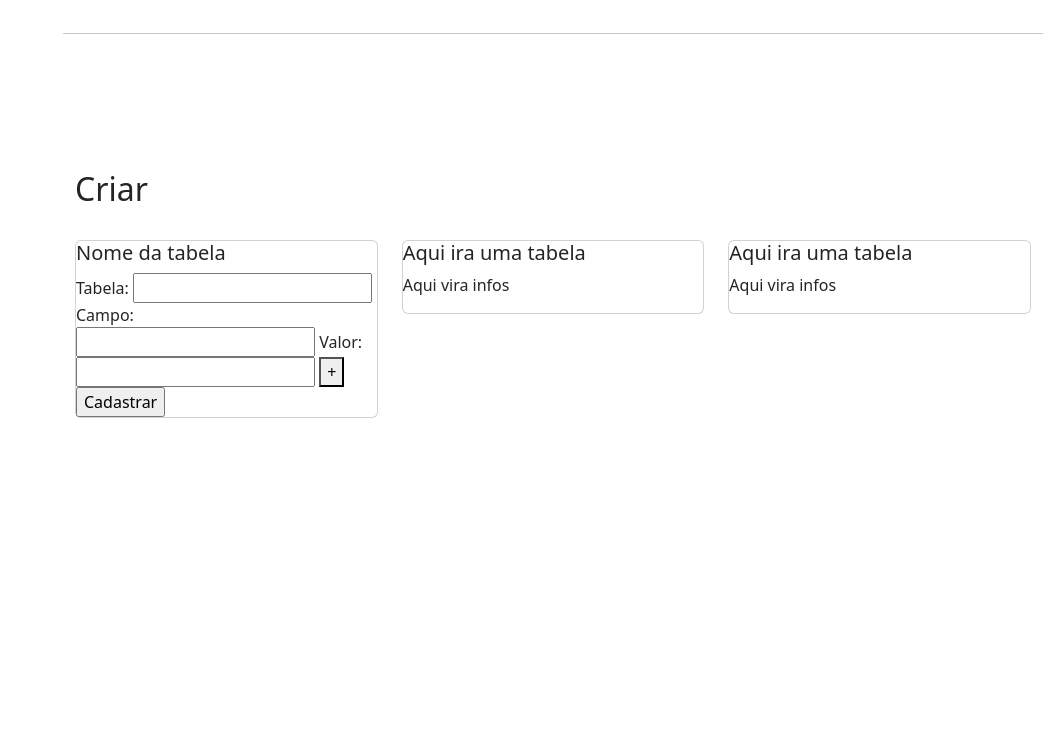
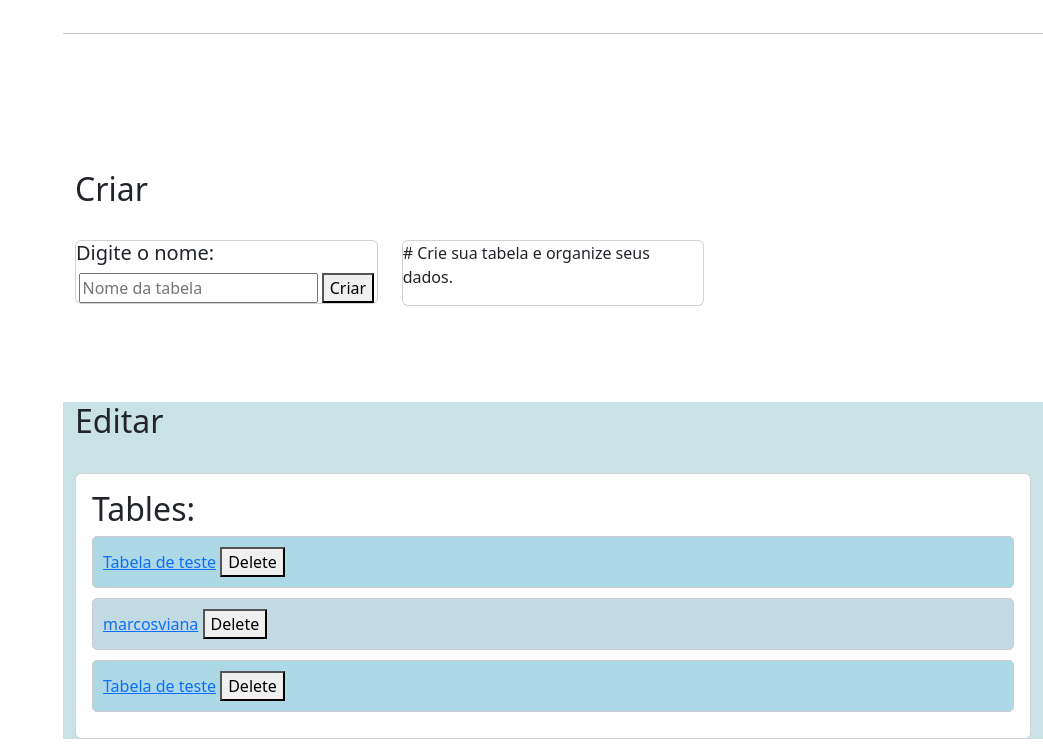
Before and after one commit to gabsdnker/dynamic.window, a Flask app: page / in a window 1280 px wide. Shown: the part 807-1562 px from the top of the page, without its empty margins (237-1280 px from the left). Before the commit the page ends 1225 px from the top, so only its background shows below. Run offline with Flask 3, Linux system fonts and the light colour scheme; some libraries are stand-ins or nearby versions.

Commit message:
criando rotas e atualizacoes

```diff
--- a/app.py
+++ b/app.py
@@ -1,70 +1,83 @@
-from flask import Flask, render_template, request, redirect
+from flask import Flask, render_template, request, redirect, url_for
 from flask_sqlalchemy import SQLAlchemy
-from builtins import getattr
 
 app = Flask(__name__)
 app.config['SQLALCHEMY_DATABASE_URI'] = 'sqlite:///mydb.db'
 db = SQLAlchemy(app)
 
-class GenericTable(db.Model):
-    __tablename__ = 'generic_table'
+
+class Table(db.Model):
     id = db.Column(db.Integer, primary_key=True)
+    name = db.Column(db.String(50))
+    columns = db.relationship('Column', backref='table', cascade='all, delete-orphan')
 
-    def __init__(self, **kwargs):
-        for column, value in kwargs.items():
-            setattr(self, column, value)
+    def __repr__(self):
+        return f"<Table {self.name}>"
+
+
+class Column(db.Model):
+    id = db.Column(db.Integer, primary_key=True)
+    name = db.Column(db.String(50))
+    table_id = db.Column(db.Integer, db.ForeignKey('table.id'))
+
+    def __repr__(self):
+        return f"<Column {self.name}>"
+
 
 @app.route('/')
 def index():
-    dados = db.session.query(GenericTable).all()
-    return render_template('index.html', listagem=dados)
+    tables = Table.query.all()
+    return render_template('index.html', tables=tables)
 
-# CREATE - Criação de um novo registro
-@app.route('/cadastrar', methods=['POST'])
-def cadastrar():
-    nome_tabela = request.form['tabela']
-    campos = request.form.getlist('campo')
-    valores = request.form.getlist('valor')
 
-    # Cria um novo registro na tabela especificada
-    nova_tabela = type(nome_tabela, (GenericTable,), {})
-    novo_registro = nova_tabela(**dict(zip(campos, valores)))
-    db.session.add(novo_registro)
+@app.route('/create_table', methods=['GET', 'POST'])
+def create_table():
+    if request.method == 'POST':
+        name = request.form['name']
+        table = Table(name=name)
+        db.session.add(table)
+        db.session.commit()
+        return redirect(url_for('index'))
+    return render_template('create_table.html')
+
+
+@app.route('/edit_table/<int:table_id>', methods=['GET', 'POST'])
+def edit_table(table_id):
+    table = Table.query.get_or_404(table_id)
+    if request.method == 'POST':
+        table.name = request.form['name']
+        db.session.commit()
+        return redirect(url_for('index'))
+    return render_template('edit_table.html', table=table)
+
+
+@app.route('/delete_table/<int:table_id>', methods=['POST'])
+def delete_table(table_id):
+    table = Table.query.get_or_404(table_id)
+    db.session.delete(table)
     db.session.commit()
+    return redirect(url_for('index'))
 
-    return redirect("/")
 
-# READ - Obtenção dos dados de todos os registros
-@app.route('/ler')
-def ler():
-    dados = db.session.query(GenericTable).all()
-    return render_template('index.html', listagem=dados)
+@app.route('/add_column/<int:table_id>', methods=['GET', 'POST'])
+def add_column(table_id):
+    table = Table.query.get_or_404(table_id)
+    if request.method == 'POST':
+        name = request.form['name']
+        column = Column(name=name, table=table)
+        db.session.add(column)
+        db.session.commit()
+        return redirect(url_for('edit_table', table_id=table_id))
+    return render_template('add_column.html', table=table)
 
-# UPDATE - Atualização de dados de um registro
-@app.route('/atualizar/<int:id>', methods=['POST'])
-def atualizar(id):
-    registro = db.session.query(GenericTable).get(id)
 
-    # Atualiza os campos do registro
-    for campo in request.form:
-        setattr(registro, campo, request.form[campo])
+@app.route('/delete_column/<int:column_id>', methods=['POST'])
+def delete_column(column_id):
+    column = Column.query.get_or_404(column_id)
+    table_id = column.table.id
+    db.session.delete(column)
     db.session.commit()
-    return redirect("/")
-
-# DELETE - Exclusão de um registro
-@app.route('/excluir/<int:id>')
-def excluir(id):
-    registro = db.session.query(GenericTable).get(id)
-    db.session.delete(registro)
-    db.session.commit()
-    return redirect("/")
-
-@app.route('/tabelas')
-def tabelas():
-    tabelas = db.session.execute("SELECT name FROM sqlite_master WHERE type='table'").fetchall()
-    tabelas = [tabela[0] for tabela in tabelas]
-    return render_template('/', tabelas=tabelas)
-
+    return redirect(url_for('edit_table', table_id=table_id))
 
 with app.app_context():
     db.create_all()
--- a/static/script.js
+++ b/static/script.js
@@ -29,8 +29,25 @@ function addField() {
         <label for="campo">Field Name:</label>
         <input type="text" name="campo[]" required>
         <label for="valor">Field Value:</label>
-        <input type="text" name="valor[]" required>
-        <br>
-    `;
+        <input type="text" name="valor[]" required><br>`;
     document.querySelector("form").appendChild(fieldContainer);
 }
+
+function adicionarCampo() {
+    var campoInput = document.createElement('input');
+    campoInput.type = 'text';
+    campoInput.name = 'campo[]';
+    campoInput.required = true;
+
+    var valorInput = document.createElement('input');
+    valorInput.type = 'text';
+    valorInput.name = 'valor[]';
+    valorInput.required = true;
+
+    var br = document.createElement('br');
+
+    var form = document.getElementsByTagName('form')[0];
+    form.insertBefore(campoInput, form.lastElementChild);
+    form.insertBefore(valorInput, form.lastElementChild);
+    form.insertBefore(br, form.lastElementChild);
+}
--- a/static/style.css
+++ b/static/style.css
@@ -72,3 +72,39 @@ section#inicio {
     font-size: 3rem;
     padding-right: 0%;
     }
+
+
+    table {
+        border-collapse: collapse;
+        width: 100%;
+      }
+
+      th, td {
+        text-align: left;
+        padding: 8px;
+      }
+
+      th {
+        background-color: #f2f2f2;
+      }
+
+      tr:nth-child(even) {
+        background-color: #f2f2f2;
+      }
+#Editar{
+    background-color: #c9e2e6;
+}
+.table-item {
+    margin-bottom: 10px;
+    padding: 10px;
+    border: 1px solid #ccc;
+    border-radius: 5px;
+}
+
+.color1 {
+    background-color: lightblue;
+}
+
+.color2 {
+    background-color: rgb(194, 219, 227);
+}
--- a/templates/index.html
+++ b/templates/index.html
@@ -67,55 +67,57 @@
             <!-- section tables -->
             <section id="criar" class="mt-5">
                 <div class="container pb-5 pt-5" >
-
                     <h2 class="pb-4">Criar</h2>
-
                     <div class="row row-cols-1 row-cols-md-3 g-4">
                         <div class="col">
                             <div class="card">
-                                        <h5 class="card-title">Nome da tabela</h5>
+                                <h5 class="card-title">Digite o nome:</h5>
+
                                 <div class="d-flex justify-content-center">
-                                            <form action="/cadastrar" method="post">
-                                                <label class="campos-aside" for="tabela">Tabela:</label>
-                                                <input class="campos-aside" type="text" name="tabela" id="tabela">
-                                                <label class="campos-aside" for="campo">Campo:</label>
-                                                <input class="campos-aside" type="text" name="campo" id="campo">
-                                                <label class="campos-aside" for="valor">Valor:</label>
-                                                <input class="campos-aside" type="text" name="valor" id="valor">
-                                                <button class="campos-aside" type="button" onclick="addCampo()">+</button>
-                                                <input class="campos-aside" type="submit" value="Cadastrar">
+                                    <form action="{{ url_for('create_table') }}" method="POST">
+                                        <input type="text" name="name" placeholder="Nome da tabela" required>
+                                        <button type="submit">Criar</button>
                                     </form>
                                 </div>
                             </div>
                         </div>
                         <div class="col">
                             <div class="card">
-                                        <h5 class="card-title">Aqui ira uma tabela</h5>
-                                        <p class="card-text">Aqui vira infos</p>
                                 <div class="d-flex justify-content-center">
-
-                                        </div>
-                                </div>
-                            </div>
-                            <div class="col">
-                                <div class="card">
-                                        <h5 class="card-title">Aqui ira uma tabela</h5>
-                                        <p class="card-text">Aqui vira infos</p>
-                                        <div class="d-flex justify-content-center">
-
+                                    <p>
+                                        # Crie sua tabela e organize seus dados.
+                                    </p>
                                 </div>
                             </div>
                         </div>
                     </div>
-
-
-
-
-
-                    </div>
-
                 </div>
             </section>
+
+            <!-- section editar tabelas -->
+            <section id="Editar" class="mt-5">
+                <div class="container">
+                    <h2 class="pb-4">Editar</h2>
+                    <div class="row">
+                        <div class="col">
+                            <div class="card">
+                                <div class="card-body">
+                                    <h2>Tables:</h2>
+                                    {% for table in tables %}
+                                        <div class="table-item {% if loop.index % 2 == 1 %}color1{% else %}color2{% endif %}">
+                                            <a href="{{ url_for('edit_table', table_id=table.id) }}">{{ table.name }}</a>
+                                            <form action="{{ url_for('delete_table', table_id=table.id) }}" method="post" style="display: inline;">
+                                                <button type="submit" onclick="return confirm('Are you sure you want to delete this table?')">Delete</button>
+                                            </form>
+                                        </div>
+                                    {% endfor %}
+                                </div>
+                            </div>
+                        </div>
+                    </div>
+                </div>
+            </section>
+
 
         </menu>
 
```
Also changed, not shown: templates/edit_table.html (added, +30 -0 lines), instance/db.sqlite (deleted), instance/mydb.db. Lines whose indentation alone changed are shown as unchanged.
